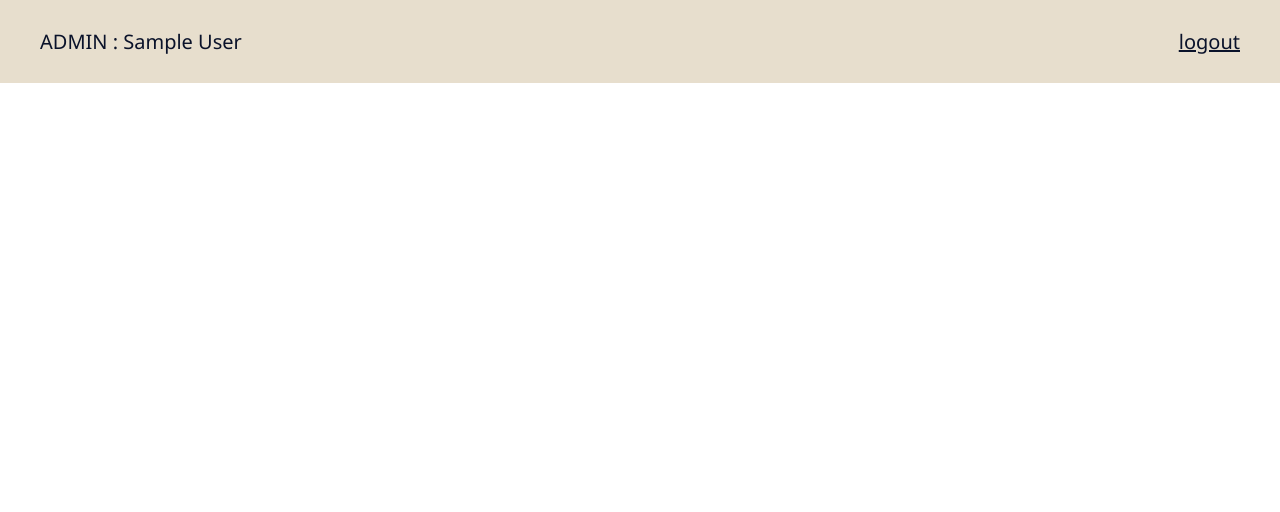
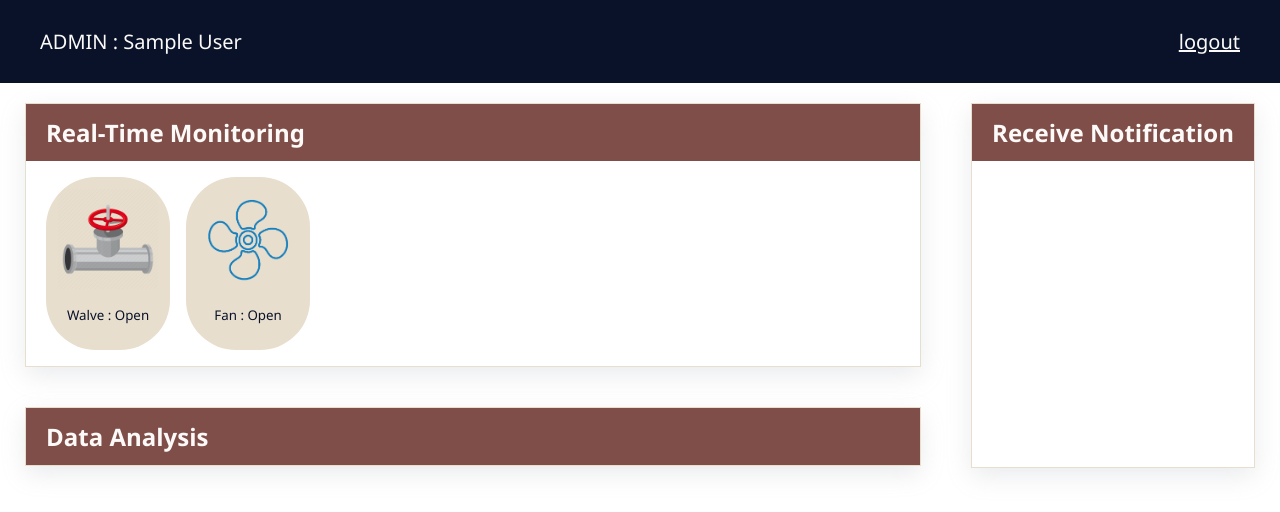
Before and after one commit to Srisuphadith/fic_dashboard, a PHP site: page /viewer.php in a window 1280 px wide. Shown: the top 512 px of the page. Run offline with PHP 8.4, Linux system fonts and the light colour scheme; the visitor is signed in with stand-in values (Sample User, id 1).

Commit message:
Viewer outline

```diff
--- a/css/style.css
+++ b/css/style.css
@@ -140,6 +140,11 @@ div.alert {
     color: #FE6D73;
 }
 
+.alert {
+    text-align: center;
+    color: #FE6D73;
+}
+
 div.successAlt {
     text-align: center;
     color: #17C3B2;
@@ -150,19 +155,93 @@ div.successAlt {
     justify-content: space-between;
     align-items: center;
     padding: 8px 40px;
-    background-color: #E7DECD;
+    background-color: #0A122A;
     font-size: 20px;
     margin-bottom: 20px;
+    color: #FBFAF8;
+}
+
+p.userName,
+.logout {
+    color: #FBFAF8;
 }
 
 .logout:hover {
-    color: #0a122a98;
+    color: #fbfaf8b6;
 }
 
 .logout:active {
-    color: #0a122a;
+    color: #FBFAF8;
 }
 
 .navPages {
     margin: 0px;
 }
+
+.viewerFlex {
+    display: flex;
+    justify-content: space-around;
+}
+
+.moni,
+.data,
+.noti {
+    color: #FBFAF8;
+    background-color: #804E49;
+    padding: 12px 20px;
+    margin: 0px;
+}
+
+.viewerLeft {
+    width: 70%;
+}
+
+.moniItem,
+.dataItem {
+    border: 1px solid #E7DECD;
+    box-shadow: rgba(149, 157, 165, 0.2) 0px 8px 24px;
+}
+
+.moniItem {
+    margin-bottom: 40px;
+}
+
+.notiItem {
+    height: 100%;
+    border: 1px solid #E7DECD;
+    box-shadow: rgba(149, 157, 165, 0.2) 0px 8px 24px;
+}
+
+.mornitor {
+    margin: 12px 8px;
+}
+
+.monitorLogo {
+    width: 100px;
+}
+
+img.mornitor {
+    background-color: #E7DECD;
+}
+
+.monitorButton {
+    padding: 12px;
+    border: none;
+    border-radius: 50px;
+    background-color: #E7DECD;
+}
+
+.monitorButton:hover {
+    background-color: #e7decd8a;
+}
+
+.monitorButton:active {
+    box-shadow: rgba(149, 157, 165, 0.4) 0px 0px 12px;
+    background-color: #E7DECD;
+}
+
+.MornitorItem {
+    display: flex;
+    align-items: center;
+    padding: 4px 12px;
+}
--- a/index.php
+++ b/index.php
@@ -12,7 +12,6 @@
     <h1 class="header">Farm Intelligence Cloud</h1>
     <div class="path">
         <a href="login.php" class="link"> Login </a>
-        <a href="viewer.php" class="link">Viewer</a>
     </div>
 </body>
 
--- a/reject.php
+++ b/reject.php
@@ -7,6 +7,6 @@
     <link rel="stylesheet" href="css/style.css">
 </head>
 <body>
-    YOU DON'T HAVE ANY PERMISSION.
+    <h1 clsss="alert">YOU DON'T HAVE ANY PERMISSION.</h1>
 </body>
 </html>
--- a/viewer.php
+++ b/viewer.php
@@ -20,5 +20,19 @@ if(isset($_GET['logoutWarning'])){
 </head>
 <body>
     <?php require("nav.php"); ?>
+    <div class="viewerFlex">
+        <div class="viewerLeft">
+            <div class="moniItem"><h2 class="moni">Real-Time Monitoring</h2>
+            <div class="MornitorItem">
+                <div class="mornitor"><button type="submit" name="walve" class="monitorButton"><img src="image/walve.png" alt="walve" class="monitorLogo"><p class="mornitorName">Walve : Open</p></button></div>
+                <div class="mornitor"><button type="submit" name="fan" class="monitorButton"><img src="image/fan.png" alt="fan" class="monitorLogo"><p class="mornitorName">Fan : Open</p></button></div>
+            </div>
+            </div>
+            <div class="dataItem"><h2 class="data">Data Analysis</h2></div>
+        </div>
+        <div class="viewerRight">
+            <div class="notiItem"><h2 class="noti">Receive Notification</h2></div>
+        </div>
+    </div>
 </body>
 </html>
```
Also changed, not shown: image/fan.png (added), image/walve.png (added).
